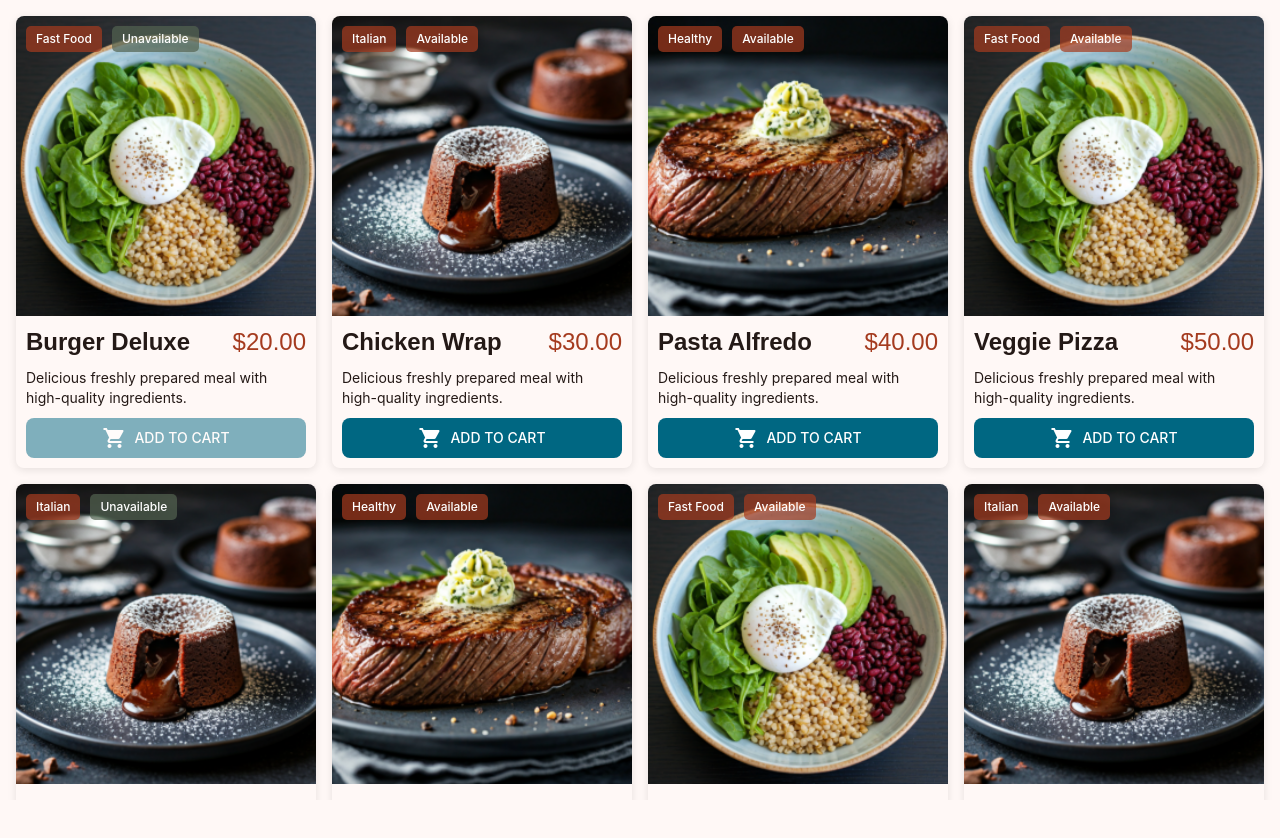
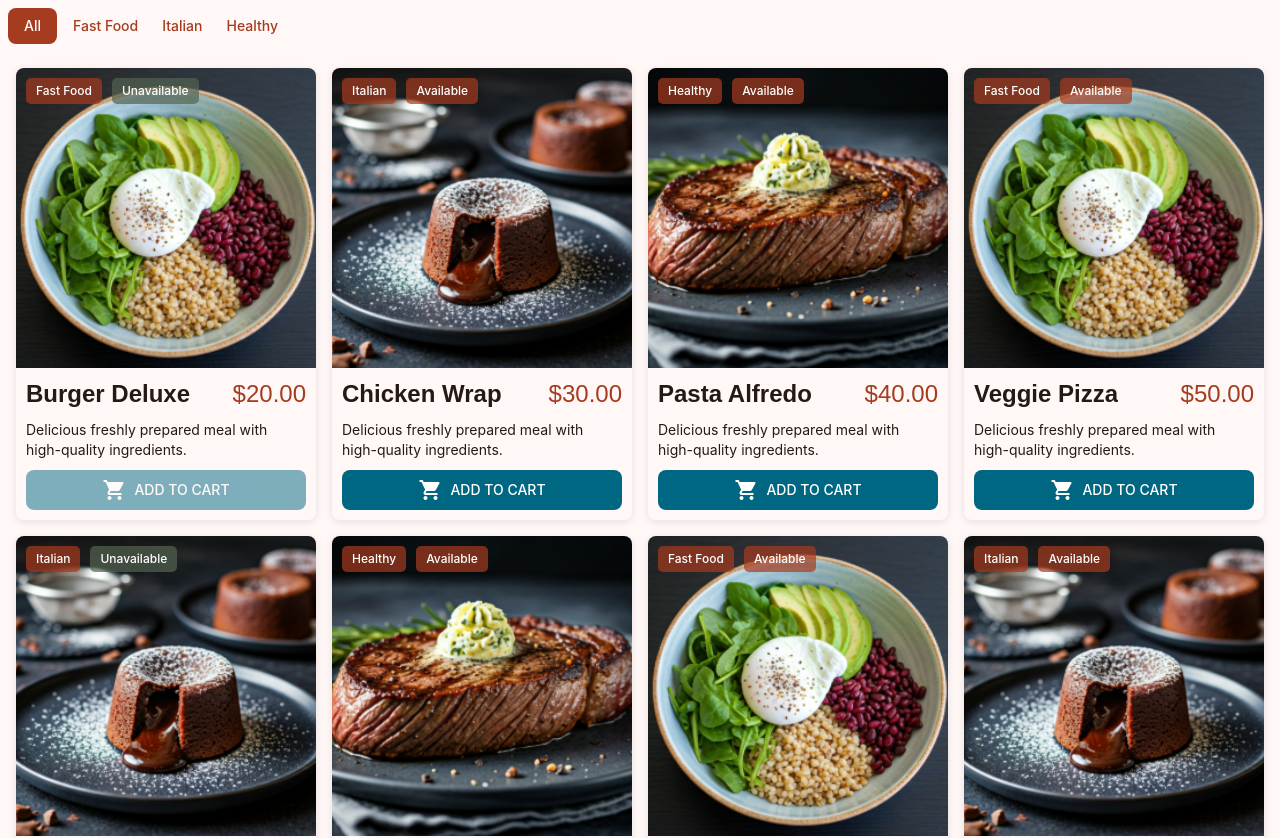
Before and after one commit to Mona-Haleem/Restaurant_Management, an Angular app in the folder frontend/: page /customer in a window 1280 px wide. Shown: the top 838 px of the page. Before the commit the page ends 800 px from the top, so only its background shows below. Built offline with nearby package versions, Linux system fonts and the light colour scheme.

Commit message:
add category filter

```diff
--- a/frontend/src/app/app.html
+++ b/frontend/src/app/app.html
@@ -1,2 +1,3 @@
-<app-menu-grid [items]="items" />
+<app-category-filter [categories]="categories" [activeCategory]="activeCategory" (categorySelected)="onCategorySelected($event)" />
+<app-menu-grid [items]="filteredItems" />
 <router-outlet />
--- a/frontend/src/app/app.ts
+++ b/frontend/src/app/app.ts
@@ -1,16 +1,30 @@
 import { Component, signal } from '@angular/core';
 import { RouterOutlet } from '@angular/router';
 import { MenuGrid } from './features/customer/components/menu-grid/menu-grid';
-import { DUMMY_ITEMS } from './core/DummyData/item';
+import { DUMMY_ITEMS, DUMMY_CATEGORIES } from './core/DummyData/item';
+import { CategoryFilter } from './features/customer/components/category-filter/category-filter';
 
 @Component({
   selector: 'app-root',
-  imports: [RouterOutlet, MenuGrid],
+  imports: [RouterOutlet, MenuGrid, CategoryFilter],
   templateUrl: './app.html',
   styleUrl: './app.scss'
 })
 export class App {
   protected readonly title = signal('frontend');
   items = DUMMY_ITEMS;
+  categories = DUMMY_CATEGORIES;
+  activeCategory = '';
+
+  onCategorySelected(category: string) {
+    this.activeCategory = category;
+  }
+
+  get filteredItems() {
+    if (!this.activeCategory) {
+      return this.items;
+    }
+    return this.items.filter(item => item.category === this.activeCategory);
+  }
 
 }
--- a/frontend/src/app/core/DummyData/item.ts
+++ b/frontend/src/app/core/DummyData/item.ts
@@ -9,6 +9,8 @@ const names = [
     'Caesar Salad',
 ];
 
+export const DUMMY_CATEGORIES = ['Fast Food', 'Italian', 'Healthy'];
+
 export const DUMMY_ITEMS: MenuItem[] = Array.from({ length: 12 }, (_, i) => ({
     _id: (i + 1).toString(),
     name: names[i % names.length],
--- a/frontend/src/app/features/customer/components/category-filter/category-filter.html
+++ b/frontend/src/app/features/customer/components/category-filter/category-filter.html
@@ -1 +1,10 @@
-<p>category-filter works!</p>
+<div class="category-filter">
+    <button [class]="activeCategory === '' ? 'btn-primary' : 'btn-text-primary'" (click)="onCategoryClick('')">
+        All
+    </button>
+    @for (category of categories; track category){
+    <button [class]="activeCategory === category ? 'btn-primary' : 'btn-text-primary'" (click)="onCategoryClick(category)">
+        {{ category }}
+    </button>
+    }
+</div>
--- a/frontend/src/app/features/customer/components/category-filter/category-filter.scss
+++ b/frontend/src/app/features/customer/components/category-filter/category-filter.scss
@@ -0,0 +1,7 @@
+.category-filter {
+    display: flex;
+    gap: 0.5rem;
+    padding: 0.5rem;
+    flex-wrap: wrap;
+
+}
--- a/frontend/src/app/features/customer/components/category-filter/category-filter.ts
+++ b/frontend/src/app/features/customer/components/category-filter/category-filter.ts
@@ -1,4 +1,4 @@
-import { Component } from '@angular/core';
+import { Component, EventEmitter, Input, Output } from '@angular/core';
 
 @Component({
   selector: 'app-category-filter',
@@ -6,4 +6,14 @@ import { Component } from '@angular/core';
   templateUrl: './category-filter.html',
   styleUrl: './category-filter.scss',
 })
-export class CategoryFilter {}
+export class CategoryFilter {
+  @Input({ required: true }) categories!: string[];
+  @Input({ required: true }) activeCategory: string = 'all';
+  @Output() categorySelected = new EventEmitter<string>();
+
+  onCategoryClick(category: string) {
+    this.activeCategory = category;
+    this.categorySelected.emit(category);
+  }
+
+}
--- a/frontend/src/app/features/customer/components/menu-grid/menu-grid.scss
+++ b/frontend/src/app/features/customer/components/menu-grid/menu-grid.scss
@@ -1,8 +1,6 @@
 .container {
     display: grid;
     width: 100%;
-    height: 100%;
-    overflow-x: hidden;
     box-sizing: border-box;
     grid-template-columns: repeat(4, minmax(0, 1fr));
     gap: 1rem;
--- a/frontend/src/app/features/customer/components/menu-grid/menu-grid.ts
+++ b/frontend/src/app/features/customer/components/menu-grid/menu-grid.ts
@@ -1,6 +1,5 @@
 import { Component, EventEmitter, Input, Output } from '@angular/core';
 import { MenuCard } from '../menu-card/menu-card';
-import { DUMMY_ITEMS } from '../../../../core/DummyData/item';
 import { MenuItem } from '../../../../core/models';
 
 @Component({
@@ -15,6 +14,5 @@ export class MenuGrid {
   @Output() addToCart = new EventEmitter<MenuItem>();
   onAddToCart(item: MenuItem) {
     this.addToCart.emit(item);
-    console.log(item);
   }
 }
--- a/frontend/src/styles/_buttons.scss
+++ b/frontend/src/styles/_buttons.scss
@@ -22,59 +22,58 @@
     }
 }
 
-// 1. Fulfilled (Solid/Default) Classes
-.btn-primary {
+$variants: primary, secondary, tertiary;
+
+@mixin btn-filled-variant($variant) {
     @include custom-btn-base;
-    background-color: var(--mat-sys-primary);
-    color: var(--mat-sys-on-primary);
+    background-color: var(--mat-sys-#{$variant});
+    color: var(--mat-sys-on-#{$variant});
 
     &:hover:not(:disabled) {
-        background-color: color-mix(in srgb, var(--mat-sys-primary) 80%, black);
+        background-color: color-mix(in srgb,
+            var(--mat-sys-#{$variant}) 80%,
+            black);
     }
 }
 
-.btn-secondary {
+@mixin btn-outline-variant($color-var) {
     @include custom-btn-base;
-    background-color: var(--mat-sys-secondary);
-    color: var(--mat-sys-on-secondary);
+    background: transparent;
+    border: 1px solid var(--mat-sys-outline);
+    color: var(#{$color-var});
 
     &:hover:not(:disabled) {
-        background-color: color-mix(in srgb, var(--mat-sys-secondary) 80%, black);
+        background-color: color-mix(in srgb, var(#{$color-var}) 8%, transparent);
+        border-color: var(#{$color-var});
     }
 }
 
-.btn-tertiary {
-    @include custom-btn-base;
-    background-color: var(--mat-sys-tertiary);
-    color: var(--mat-sys-on-tertiary);
-
-    &:hover:not(:disabled) {
-        background-color: color-mix(in srgb, var(--mat-sys-tertiary) 80%, black);
-    }
-}
-
-// 2. Outline Classes
-.btn-outline {
+@mixin btn-text-variant($color-var) {
     @include custom-btn-base;
     background: transparent;
-    border: 1px solid var(--mat-sys-outline);
-    color: var(--mat-sys-primary);
-
-    &:hover:not(:disabled) {
-        background-color: color-mix(in srgb, var(--mat-sys-primary) 8%, transparent);
-        border-color: var(--mat-sys-primary);
-    }
-}
-
-// 3. Text (Ghost) Classes
-.btn-text {
-    @include custom-btn-base;
-    background: transparent;
-    color: var(--mat-sys-primary);
+    color: var(#{$color-var});
     padding-left: 8px;
     padding-right: 8px;
 
     &:hover:not(:disabled) {
-        background-color: color-mix(in srgb, var(--mat-sys-primary) 8%, transparent);
+        background-color: color-mix(in srgb, var(#{$color-var}) 8%, transparent);
     }
 }
+
+@each $variant in $variants {
+
+    // Filled buttons
+    .btn-#{$variant} {
+        @include btn-filled-variant($variant);
+    }
+
+    // Outline buttons
+    .btn-outline-#{$variant} {
+        @include btn-outline-variant(--mat-sys-#{$variant});
+    }
+
+    // Text buttons
+    .btn-text-#{$variant} {
+        @include btn-text-variant(--mat-sys-#{$variant});
+    }
+}
```
Also changed, not shown: 1 other file (tests, documents, lock files or other folders).
